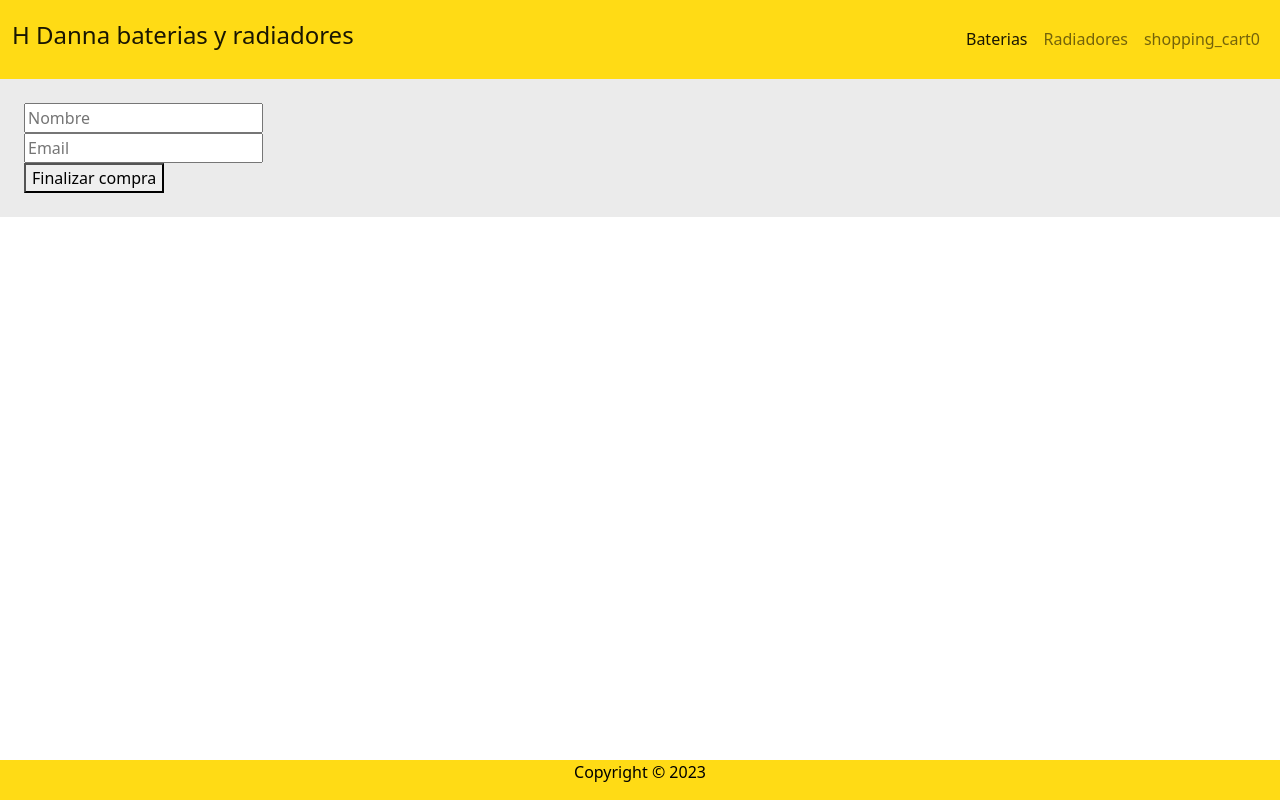
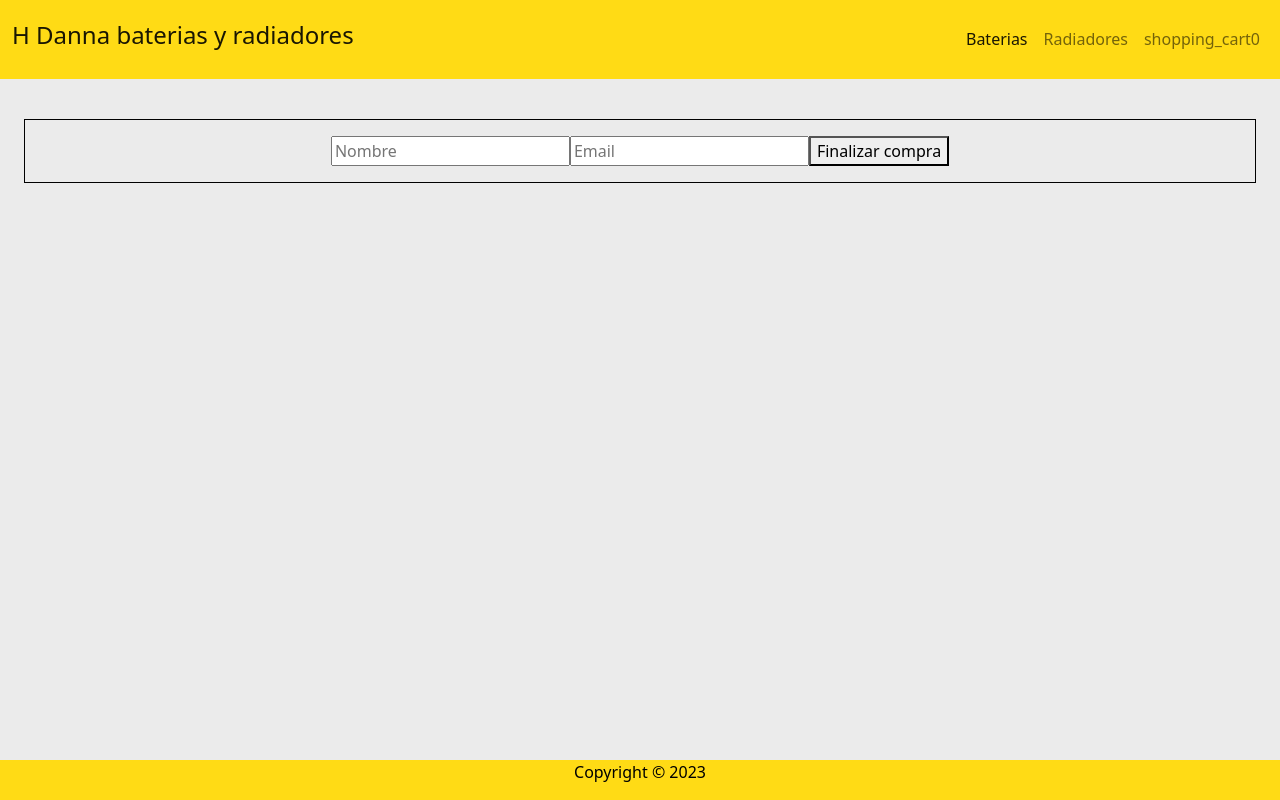
Before and after one commit to MatiasAcunaa/hdanna.baterias.react, a React (Create React App) app: page /carrito in a window 1280 px wide. Built offline with nearby package versions, Linux system fonts and the light colour scheme.

Commit message:
detallles 16-22

```diff
--- a/src/App.css
+++ b/src/App.css
@@ -15,6 +15,7 @@ body {
   html {
     min-height: 100%;
     position: relative;
+    background-color: #ebebeb;
   }
   body {
     margin: 0;
@@ -68,27 +69,28 @@ body {
   display: flex;
   gap: 1.5rem;
   flex-wrap: wrap;
+  justify-content: center;
 }
 
 .product-card {
-  flex: 1 0 300px;
   padding: 0.5rem;
   border: 1px solid #f7f5f5;
-  border-radius: 4px;
+  border-radius: 10px;
   box-shadow: 0 2px 6px rgba(0, 0, 0, 0.2);
   display: flex;
   flex-direction: column;
   gap: 1rem;
   align-items: center;
   justify-content: center;
-  background-color: #f5f6f7;
+  background-color: white;
   box-shadow: 0 2px 4px rgba(0,0,0,0.1);
   transition: all 0.3s ease-in-out;
-  margin-bottom: 3rem;
+  margin-bottom: 2rem;
 }
 
 .product-card__iamge {
-  width: 100%;
+  width: 30rem;
+  height: auto;
 }
 
 .product-card:hover {
@@ -120,3 +122,12 @@ body {
 #contenedorConfirmarResetear {
   margin-top: 1rem;
 }
+
+.containerCarrito {
+  display: flex;
+  justify-content: center;
+  align-items: center;
+  padding: 1rem;
+  margin-top: 1rem;
+  border: black 1px solid;
+}
--- a/src/components/Carrito.js
+++ b/src/components/Carrito.js
@@ -39,14 +39,14 @@ const Carrito = () => {
   }
 
   return (
-    <div>
+    <div className='containerCarrito'>
       <div>
-        <input type="text" onChange={handleChangeName} placeholder="Nombre"/>
+        <input type="text" onChange={handleChangeName} placeholder="Nombre" className='inputCarrito'/>
       </div>
       <div>
-        <input type="text" onChange={handleChangeEmail} placeholder="Email"/>
+        <input type="text" onChange={handleChangeEmail} placeholder="Email" className='inputCarrito'/>
       </div>
-      <button type='button' onClick={handleClick}>Finalizar compra</button>
+      <button type='button' onClick={handleClick} className='inputCarrito'>Finalizar compra</button>
     </div>
    );
 }
```
